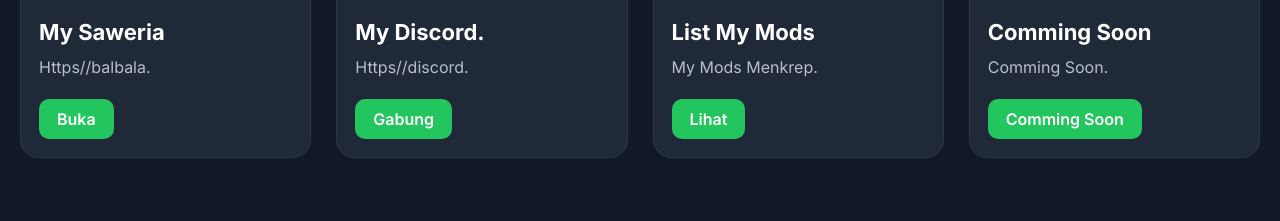
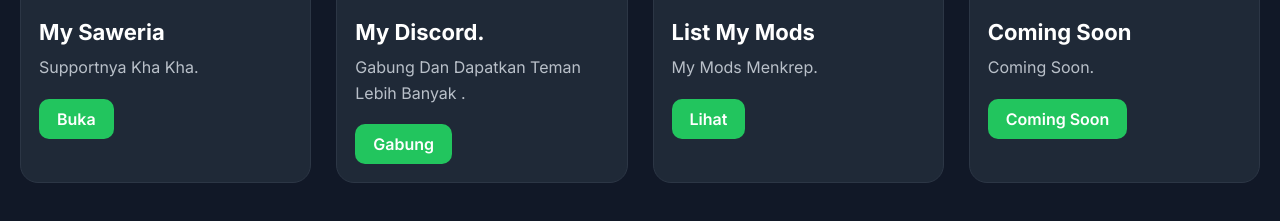
Before and after one commit to Lexzd5mb/Github5Lexy, a plain HTML site: page index.html in a window 1280 px wide. Shown: the part 363-584 px from the top of the page. Drawn offline with Linux system fonts and the light colour scheme.

Commit message:
Fix spelling errors in index.html
Corrected spelling errors in text and links.

```diff
--- a/index.html
+++ b/index.html
@@ -113,7 +113,7 @@
 <img src="https://picsum.photos/600/400?1">
 <div class="content">
 <h2>My Saweria</h2>
-<p>Https//balbala.</p>
+<p>Supportnya Kha Kha.</p>
 <a href="https://saweria.co/NAMAKAMU" class="btn" target="_blank">Buka</a>
 </div>
 </div>
@@ -122,7 +122,7 @@
 <img src="https://picsum.photos/600/400?2">
 <div class="content">
 <h2>My Discord.</h2>
-<p>Https//discord.</p>
+<p>Gabung Dan Dapatkan Teman Lebih Banyak .</p>
 <a href="https://discord.gg/LINKKAMU" class="btn" target="_blank">Gabung</a>
 </div>
 </div>
@@ -139,9 +139,9 @@
 <div class="card">
 <img src="https://picsum.photos/600/400?4">
 <div class="content">
-<h2>Comming Soon</h2>
-<p>Comming Soon.</p>
-<a href="#" class="btn">Comming Soon</a>
+<h2>Coming Soon</h2>
+<p>Coming Soon.</p>
+<a href="#" class="btn"disable>Coming Soon</a>
 </div>
 </div>
 
```
